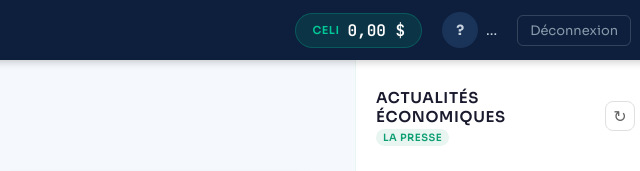
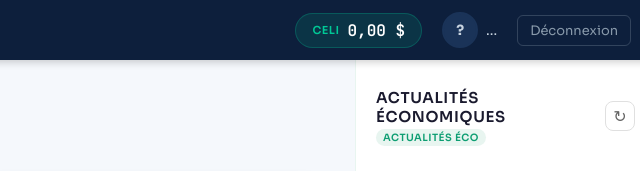
Before and after one commit to jay-finances/edufin-celi, a plain HTML site: page public/pages/student-dashboard.html in a window 1280 px wide. Shown: the top 171 px of the page, 625-1265 px from the left. Drawn offline with Linux system fonts and the light colour scheme; no server answers.

Commit message:
Fix badge sources actualités

```diff
--- a/public/pages/student-dashboard.html
+++ b/public/pages/student-dashboard.html
@@ -137,7 +137,7 @@
     <div class="news-section-header news-header-top">
       <div>
         <h3 class="news-title">Actualités économiques</h3>
-        <span class="news-source-badge">La Presse</span>
+       <span class="news-source-badge">Actualités éco</span>
       </div>
       <button class="news-refresh-btn" id="news-refresh-btn" title="Rafraîchir">↻</button>
     </div>
```
